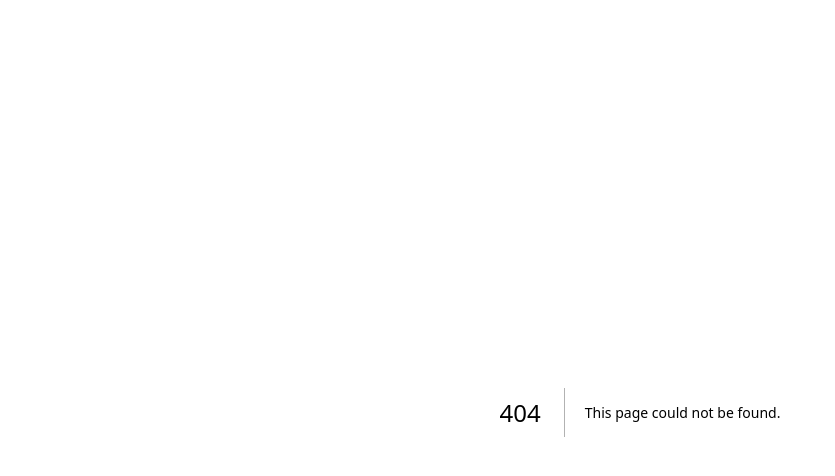
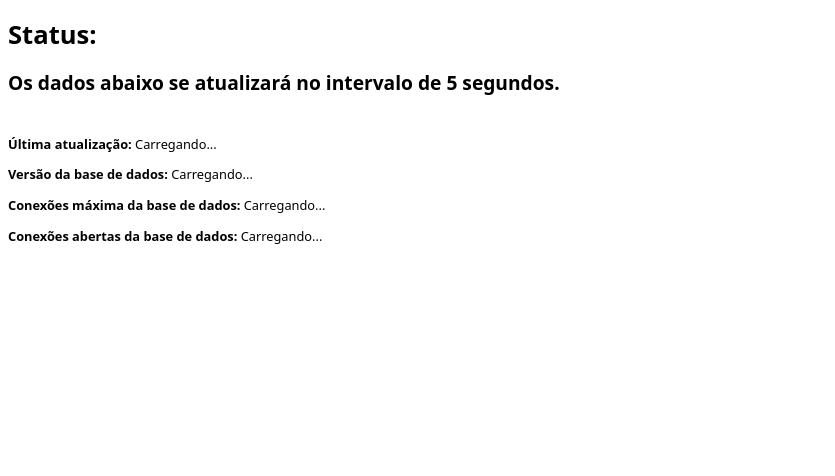
Before and after one commit to gabrielborgesweb/clone-tabnews, a Next.js app: page /status in a window 1280 px wide. Before the commit this address had no page. Shown: the top 476 px of the page, without its empty margins (0-835 px from the left). Built offline with nearby package versions, Linux system fonts and the light colour scheme; no server answers; the database is empty.

Commit message:
feat: creates `/status` frontend page + mini `style.css` refactor

```diff
--- a/package.json
+++ b/package.json
@@ -34,7 +34,8 @@
     "ora": "8.0.1",
     "pg": "8.12.0",
     "react": "18.3.1",
-    "react-dom": "18.3.1"
+    "react-dom": "18.3.1",
+    "swr": "2.2.5"
   },
   "devDependencies": {
     "@commitlint/cli": "19.4.0",
--- a/pages/index.js
+++ b/pages/index.js
@@ -1,11 +1,11 @@
 function Home() {
   return (
-    <>
+    <div className="frontpage">
       <h1 style={{ marginBottom: "3em" }}>
         Se você estiver lendo isso, me envie um áudio imitando o áudio abaixo:
       </h1>
       <audio src="/audio.mp3" controls />
-    </>
+    </div>
   );
 }
 
--- /dev/null
+++ b/pages/status/index.js
@@ -0,0 +1,94 @@
+import useSWR from "swr";
+
+async function fetchAPI(key) {
+  const response = await fetch(key);
+  const responseBody = await response.json();
+  return responseBody;
+}
+
+export default function StatusPage() {
+  return (
+    <>
+      <h1>Status:</h1>
+      <h2 style={{ marginBottom: "2em" }}>
+        Os dados abaixo se atualizará no intervalo de 5 segundos.{" "}
+      </h2>
+      <UpdatedAt />
+      <DatabaseVersion />
+      <DatabaseMaxConnections />
+      <DatabaseOpenedConnections />
+    </>
+  );
+}
+
+function UpdatedAt() {
+  const { isLoading, data } = useSWR("/api/v1/status", fetchAPI, {
+    refreshInterval: 5000,
+  });
+
+  let renderText = "Carregando...";
+
+  if (!isLoading && data) {
+    renderText = new Date(data.updated_at).toLocaleString("pt-BR");
+  }
+
+  return (
+    <p>
+      <b>Última atualização:</b> {renderText}
+    </p>
+  );
+}
+
+function DatabaseVersion() {
+  const { isLoading, data } = useSWR("/api/v1/status", fetchAPI, {
+    refreshInterval: 5000,
+  });
+
+  let renderText = "Carregando...";
+
+  if (!isLoading && data) {
+    renderText = String(data.dependencies.database.version);
+  }
+
+  return (
+    <p>
+      <b>Versão da base de dados:</b> {renderText}
+    </p>
+  );
+}
+
+function DatabaseMaxConnections() {
+  const { isLoading, data } = useSWR("/api/v1/status", fetchAPI, {
+    refreshInterval: 5000,
+  });
+
+  let renderText = "Carregando...";
+
+  if (!isLoading && data) {
+    renderText = String(data.dependencies.database.max_connections);
+  }
+
+  return (
+    <p>
+      <b>Conexões máxima da base de dados:</b> {renderText}
+    </p>
+  );
+}
+
+function DatabaseOpenedConnections() {
+  const { isLoading, data } = useSWR("/api/v1/status", fetchAPI, {
+    refreshInterval: 5000,
+  });
+
+  let renderText = "Carregando...";
+
+  if (!isLoading && data) {
+    renderText = String(data.dependencies.database.opened_connections);
+  }
+
+  return (
+    <p>
+      <b>Conexões abertas da base de dados:</b> {renderText}
+    </p>
+  );
+}
--- a/styles/style.css
+++ b/styles/style.css
@@ -16,6 +16,9 @@ body {
     "Helvetica Neue",
     sans-serif;
   font-size: 0.8em;
+}
+
+.frontpage {
   height: 100dvh;
   padding: 1em;
   display: flex;
```
Also changed, not shown: 1 other file (tests, documents, lock files or other folders).
